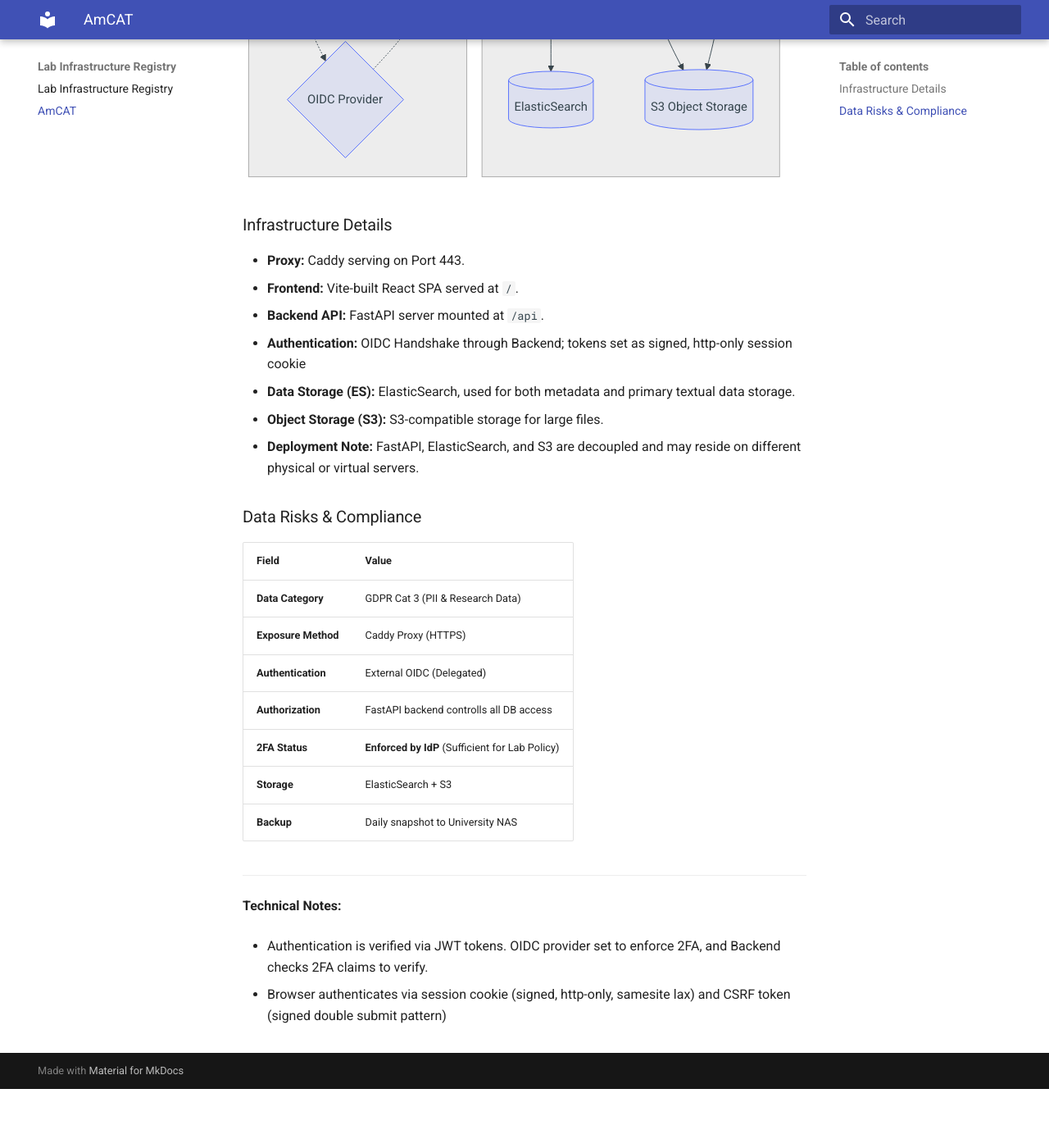
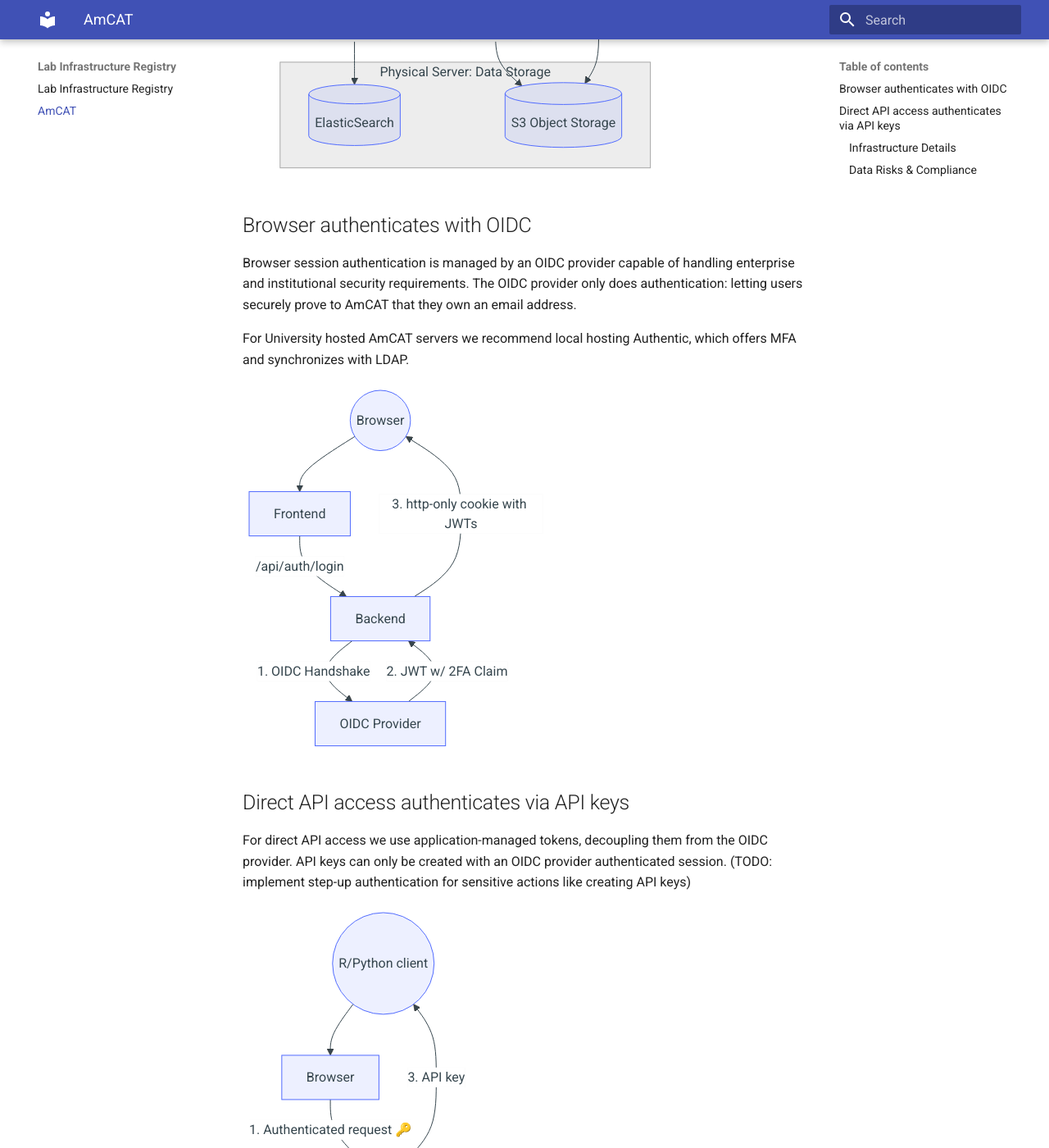
Before and after one commit to kasperwelbers/societal-analytics-lab-infra, an MkDocs documentation site: the page built from docs/amcat.md, in a window 1280 px wide and 1400 px high, scrolled down 900 px. Shown: the whole window at 82% size. Built offline with MkDocs 1.6.1 and Material for MkDocs 9.7.7, drawn with Linux system fonts in a browser that asks for light colours; before the commit the page ends 2228 px from its top, so only the background shows below that; some of the changed text lies outside the part shown.

Commit message:
separately address authentication flows

````diff
--- a/docs/amcat.md
+++ b/docs/amcat.md
@@ -8,10 +8,11 @@
 graph TD
     User((Public/Researcher)) -->|HTTPS| Caddy[Caddy Proxy]
 
+
     subgraph SciCloud [SciCloud: AmCAT]
-        Caddy -->|/| Frontend[SPA Frontend]
+        Caddy -->|/ + OIDC access token 🔑 | Frontend[Frontend]
         Caddy -->|/api + API key 🔑| Backend[FastAPI Backend]
-        Frontend -->|session cookie + CSRF 🔑| Backend
+        Frontend -->|🔑 + CSRF token| Backend
     end
 
     subgraph Storage [Physical Server: Data Storage]
@@ -19,20 +20,48 @@
         Backend -->|HTTPS + 🔑| S3[(S3 Object Storage)]
     end
 
-    subgraph Auth [Delegated]
-        Backend -.->|OIDC Handshake| IdP{OIDC Provider}
-        IdP -.->|JWT w/ 2FA Claim| Backend
-    end
 
     %% Connections for direct S3 access mentioned earlier
     Caddy -->|/s3 + pre-signed URL 🔑| S3
 ```
 
+## Browser authenticates with OIDC
+
+Browser session authentication is managed by an OIDC provider capable of handling enterprise and institutional security requirements.
+The OIDC provider only does authentication: letting users securely prove to AmCAT that they own an email address.
+
+For University hosted AmCAT servers we recommend local hosting Authentic, which offers MFA and synchronizes with LDAP.
+
+```mermaid
+graph TD
+    User((Browser)) --> Frontend
+    Frontend -->|/api/auth/login| Backend
+    Backend -->|1. OIDC Handshake| OIDC[OIDC Provider]
+    OIDC -->|2. JWT w/ 2FA Claim| Backend
+    Backend -->|3. http-only cookie with JWTs|User
+```
+
+## Direct API access authenticates via API keys
+
+For direct API access we use application-managed tokens, decoupling them from the OIDC provider.
+API keys can only be created with an OIDC provider authenticated session.
+(TODO: implement step-up authentication for sensitive actions like creating API keys)
+
+```mermaid
+graph TD
+    APICli((R/Python client)) -->Browser
+    Browser -->|1. Authenticated request 🔑|Backend
+    Backend -->|2. Store hashed API key|ElasticSearch
+    Backend -->|3. API key|APICli
+```
+
+
+
 ### Infrastructure Details
 * **Proxy:** Caddy serving on Port 443.
 * **Frontend:** Vite-built React SPA served at `/`.
 * **Backend API:** FastAPI server mounted at `/api`.
-* **Authentication:** OIDC Handshake through Backend; tokens set as signed, http-only session cookie
+* **OIDC flow:** Initiated and callback on Backend; tokens set as signed, http-only session cookie
 * **Data Storage (ES):** ElasticSearch, used for both metadata and primary textual data storage.
 * **Object Storage (S3):** S3-compatible storage for large files.
 * **Deployment Note:** FastAPI, ElasticSearch, and S3 are decoupled and may reside on different physical or virtual servers.
````
Also changed, not shown: docs/index.md (+2 -3 lines).
